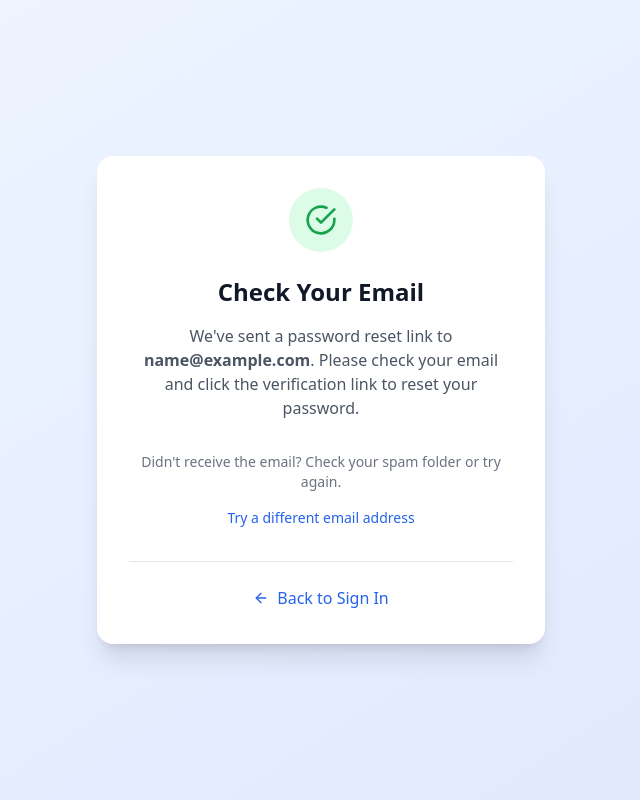
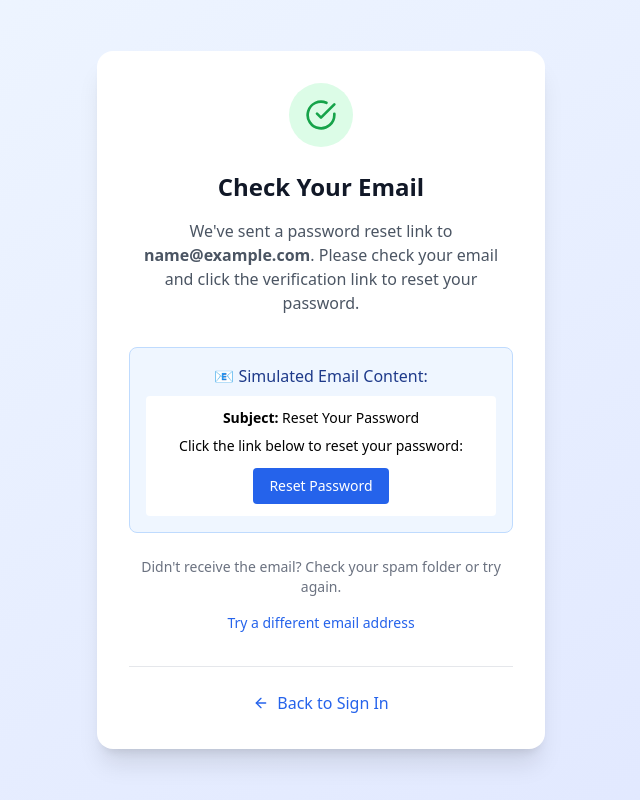
Before and after one commit to Gokulsv17/dashboard_CMS, a React (Vite) app: page /auth/forgotpassword in a window 1280 px wide. Both pictures are taken after typing "name@example.com" into the empty fields and a click on the button "Send Reset Link". Shown: the whole page, without its empty margins (319-959 px from the left). Built offline with nearby package versions, Linux system fonts and the light colour scheme.

Commit message:
Add Email Simulation and Direct Access

```diff
--- a/src/components/auth/ForgotPasswordPage.tsx
+++ b/src/components/auth/ForgotPasswordPage.tsx
@@ -46,6 +46,22 @@ const ForgotPasswordPage: React.FC = () => {
           <p className="text-gray-600 mb-8">
             We've sent a password reset link to <strong>{email}</strong>. Please check your email and click the verification link to reset your password.
           </p>
+
+          {/* Simulated Email Content - For Testing Only */}
+          <div className="bg-blue-50 border border-blue-200 rounded-lg p-4 mb-6">
+            <h4 className="font-medium text-blue-900 mb-2">📧 Simulated Email Content:</h4>
+            <div className="bg-white rounded p-3 text-sm">
+              <p className="mb-2"><strong>Subject:</strong> Reset Your Password</p>
+              <p className="mb-3">Click the link below to reset your password:</p>
+              <a
+                href="/auth/change-password?token=reset-token-123"
+                className="inline-block bg-blue-600 text-white px-4 py-2 rounded hover:bg-blue-700 transition duration-200"
+                onClick={() => window.location.href = '/auth/change-password?token=reset-token-123'}
+              >
+                Reset Password
+              </a>
+            </div>
+          </div>
 
           <div className="space-y-4">
             <p className="text-sm text-gray-500">
```
